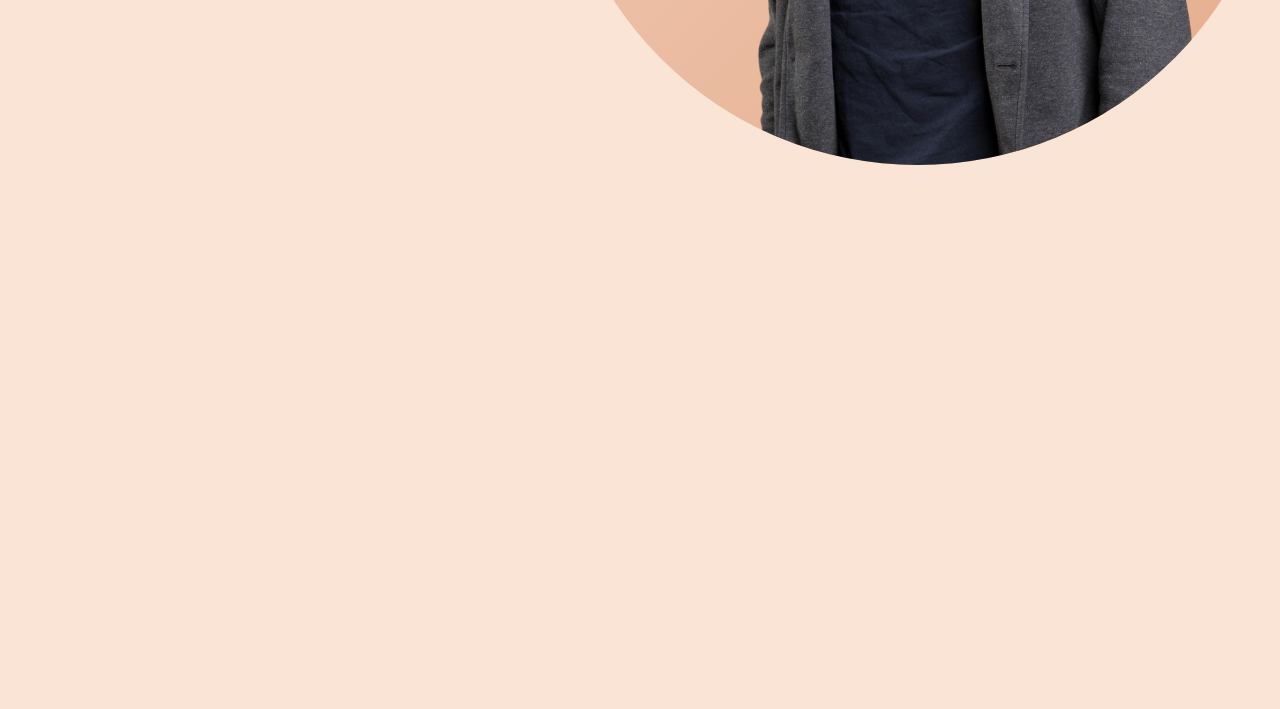
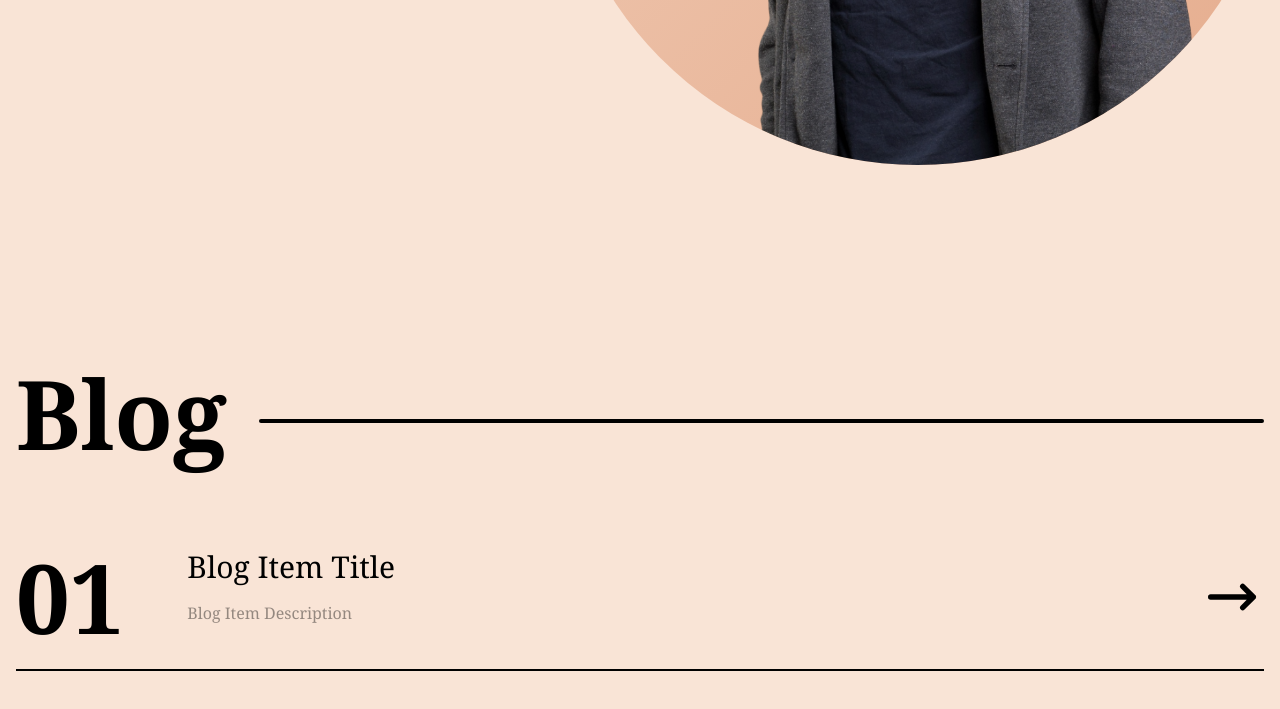
Before and after one commit to Patrickroelofs/patrickroelofs.com, an Astro site: page / in a window 1280 px wide. Shown: the part 708-1417 px from the top of the page. Before the commit the page ends 1073 px from the top, so only its background shows below. Built offline with nearby package versions, Linux system fonts and the light colour scheme; Astro itself is replaced by a stand-in of ours; a web font is replaced by a local one.

Commit message:
add blog overview

```diff
--- /dev/null
+++ b/src/components/BlogOverview.astro
@@ -0,0 +1,47 @@
+<div class="mx-auto mb-[25vh] max-w-screen-2xl px-4">
+	<div class="mx-auto flex flex-col justify-between gap-8 md:flex-row md:items-center">
+		<h2 class="mb-4 font-serif text-5xl font-bold md:text-8xl">Blog</h2>
+		<div class="flex w-full">
+			<span class="relative h-1 w-full rounded-full bg-black"></span>
+		</div>
+	</div>
+
+	<ul class="mt-12 flex flex-col gap-8">
+		<li>
+			<a
+				class="group relative flex items-center justify-between border-b-2 border-black py-6 transition-all duration-300 ease-in-out"
+				href="/"
+			>
+				<div class="flex gap-16">
+					<p
+						class="text-4xl font-bold transition-all duration-300 ease-in-out group-hover:pl-4 md:text-8xl"
+					>
+						01
+					</p>
+					<div class="flex w-full max-w-xl flex-col gap-4">
+						<p class="mr-4 text-xl font-medium md:text-3xl">Blog Item Title</p>
+						<p
+							class="line-clamp-3 text-ellipsis leading-normal opacity-40 transition-all duration-300 ease-in-out group-hover:opacity-100"
+						>
+							Blog Item Description
+						</p>
+					</div>
+				</div>
+				<span
+					class="flex w-1/3 justify-end transition-all duration-300 ease-in-out group-hover:pr-4"
+				>
+					<div class="w-8 md:w-16">
+						<svg fill="none" viewBox="0 0 24 24" xmlns="http://www.w3.org/2000/svg">
+							<path
+								d="M4 12H20M20 12L16 8M20 12L16 16"
+								stroke="#000000"
+								stroke-linecap="round"
+								stroke-linejoin="round"
+								stroke-width="2"></path>
+						</svg>
+					</div>
+				</span>
+			</a>
+		</li>
+	</ul>
+</div>
--- a/src/pages/index.astro
+++ b/src/pages/index.astro
@@ -1,8 +1,10 @@
 ---
+import BlogOverview from '../components/BlogOverview.astro'
 import Hero from '../components/Hero.astro'
 import BaseLayout from '../layouts/BaseLayout.astro'
 ---
 
 <BaseLayout>
 	<Hero />
+	<BlogOverview />
 </BaseLayout>
```
